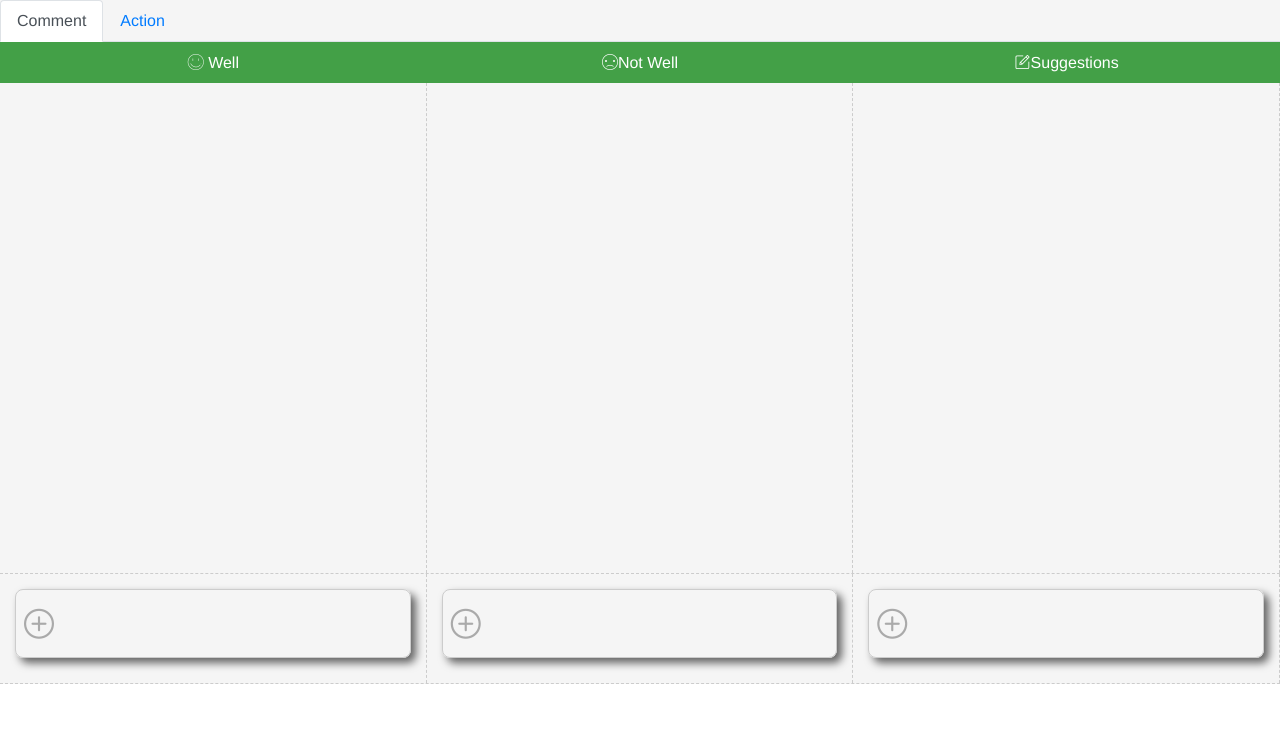
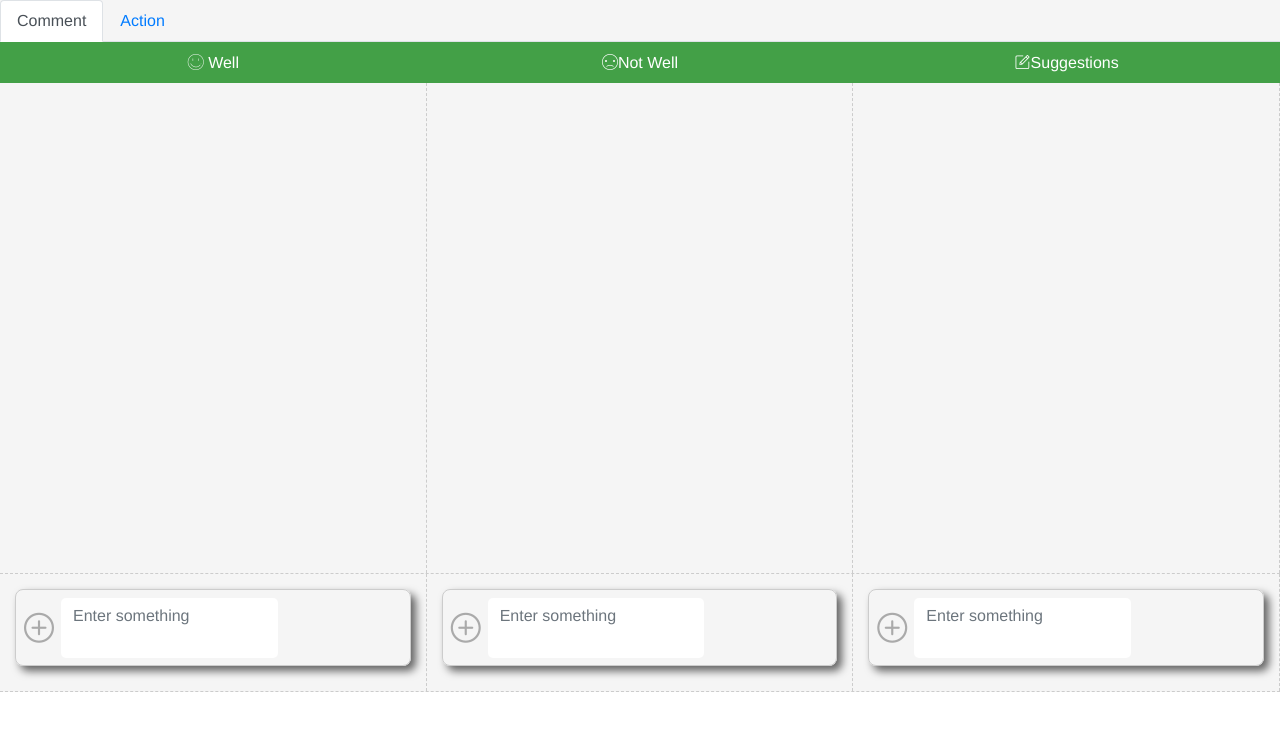
Before and after one commit to 1075551055/agile_retro_meeting_tool, a Vue app: page /#/ in a window 1280 px wide. Shown: the top 730 px of the page. Built offline with nearby package versions, Linux system fonts and the light colour scheme; what vue-uuid would draw is missing.

Commit message:
change contenteditable div to textarea & adjust comment store data structure & finished card drag/drop function
change contenteditable div to textarea & adjust comment store data structure & finished card drag/drop function

```diff
--- a/src/components/Comment.vue
+++ b/src/components/Comment.vue
@@ -27,47 +27,53 @@
       <b-row>
         <b-col class="summary-comment-col" :data-commenttype="commentType.well">
           <!-- bind commentId and commentContent, then tranfer to child component:CommentCard -->
-            <CommentCard v-show="$store.state.comment.wellComments.length != 0" v-for="(item) in $store.state.comment.wellComments" :key="item.id"
-            v-bind:commentId="item.id" v-bind:commentContent="item.content"></CommentCard>
+            <CommentCard v-show="wellComments.length != 0" v-for="(item) in wellComments" :key="item.id"
+            v-bind:commentId="item.id" v-bind:commentContent="item.content" v-bind:commentType="commentType.well"></CommentCard>
         </b-col>
         <b-col class="summary-comment-col" :data-commenttype="commentType.notWell">
-           <CommentCard v-show="$store.state.comment.notWellComments.length != 0" v-for="(item) in $store.state.comment.notWellComments" :key="item.id"
-            v-bind:commentId="item.id" v-bind:commentContent="item.content"></CommentCard>
+           <CommentCard v-show="notWellComments.length != 0" v-for="(item) in notWellComments" :key="item.id"
+            v-bind:commentId="item.id" v-bind:commentContent="item.content" v-bind:commentType="commentType.notWell"></CommentCard>
         </b-col>
         <b-col class="summary-comment-col" :data-commenttype="commentType.suggestion">
-           <CommentCard v-show="$store.state.comment.suggestionComments.length != 0" v-for="(item) in $store.state.comment.suggestionComments" :key="item.id"
-            v-bind:commentId="item.id" v-bind:commentContent="item.content"></CommentCard>
+           <CommentCard v-show="suggestionComments.length != 0" v-for="(item) in suggestionComments" :key="item.id"
+            v-bind:commentId="item.id" v-bind:commentContent="item.content" v-bind:commentType="commentType.suggestion"></CommentCard>
         </b-col>
       </b-row>
       <b-row>
         <b-col class="comment-col">
           <div class="fake-textarea" draggable="true">
             <a href class="iconfont icon-jiahao"></a>
-            <div
-              contenteditable="true"
+             <b-form-textarea
                      draggable="true"
-              :data-commenttype="commentType.well" @input="changeCommentData($event, commentType.well)"
-            >{{comment.wellComment}}</div>
+                     v-model="comment.wellComment"
+                     placeholder="Enter something"
+                     :rows="2"
+                     :max-rows="6" :data-commenttype="commentType.well" :data-dragged-area-type="draggedAreaType.fromInput">
+            </b-form-textarea>
           </div>
         </b-col>
         <b-col class="comment-col">
           <div class="fake-textarea" draggable="true">
             <a href class="iconfont icon-jiahao"></a>
-            <div
-              contenteditable="true"
+            <b-form-textarea
                      draggable="true"
-              :data-commenttype="commentType.notWell" @input="changeCommentData($event, commentType.notWell)"
-            ></div>
+                     v-model="comment.notWellComment"
+                     placeholder="Enter something"
+                     :rows="2"
+                     :max-rows="6" :data-commenttype="commentType.notWell" :data-dragged-area-type="draggedAreaType.fromInput">
+            </b-form-textarea>
           </div>
         </b-col>
         <b-col class="comment-col">
           <div class="fake-textarea" draggable="true">
             <a href class="iconfont icon-jiahao"></a>
-            <div
-              contenteditable="true"
+             <b-form-textarea
                      draggable="true"
-              :data-commenttype="commentType.suggestion" @input="changeCommentData($event, commentType.suggestion)"
-            ></div>
+                     v-model="comment.suggestionComment"
+                     placeholder="Enter something"
+                     :rows="2"
+                     :max-rows="6" :data-commenttype="commentType.suggestion" :data-dragged-area-type="draggedAreaType.fromInput">
+            </b-form-textarea>
           </div>
         </b-col>
       </b-row>
@@ -83,27 +89,38 @@ export default {
   data: function() {
     return {
       comment: constants.comment,
-      commentType: constants.commentType
+      commentType: constants.commentType,
+      draggedAreaType: constants.draggedAreaType
     };
   },
   components:{
     CommentCard
   },
-  methods: {
-    changeCommentData: function(event, commentType) {
-      // this.msg = event.target.innerText;
-      if(commentType === this.commentType.well){
-          this.comment.wellComment = event.target.innerText;
-      }
-      if(commentType === this.commentType.notWell){
-          this.comment.notWellComment = event.target.innerText;
-      }
-       if(commentType === this.commentType.suggestion){
-          this.comment.suggestionComment = event.target.innerText;
+  filters:{
+    wellComments(allComments){
+      return allComments.filter(item => item.commentType === constants.commentType.well);
+    },
+    notWellComments(allComments){
+      return allComments.filter(item => item.commentType === constants.commentType.notWell);
+    },
+    suggestionComments(allComments){
+      return allComments.filter(item => item.commentType === constants.commentType.suggestion);
     }
   },
+  computed:{
+    wellComments(){
+      return this.$store.state.comment.allComments.filter(item => item.commentType === constants.commentType.well);
+    },
+    notWellComments(){
+      return this.$store.state.comment.allComments.filter(item => item.commentType === constants.commentType.notWell);
+    },
+    suggestionComments(){
+      return this.$store.state.comment.allComments.filter(item => item.commentType === constants.commentType.suggestion);
+    }
+  },
+  methods: {
     setDragDrop: function() {
-      let fakeTextAreas = document.querySelectorAll(".fake-textarea > div");
+      let fakeTextAreas = document.querySelectorAll(".fake-textarea > textarea");
       [].forEach.call(fakeTextAreas, el => {
         let self = this;
         el.ondragstart = function(e) {
@@ -111,7 +128,8 @@ export default {
           e.dataTransfer.setData(
             "text/html",
             JSON.stringify({
-              commentType: e.target.dataset.commenttype
+              commentType: e.target.dataset.commenttype,
+              draggedAreaType: e.target.dataset.draggedAreaType
             })
           );
         };
@@ -139,24 +157,35 @@ export default {
             e.dataTransfer.getData("text/html")
           );
           let fakeCommentTextareaType = fakeCommentTextareaTypeJson.commentType;
+          let draggedAreaType = fakeCommentTextareaTypeJson.draggedAreaType;
+          let commentId = fakeCommentTextareaTypeJson.commentId;
           let droppedAreaType = e.target.dataset.commenttype;
           let payload = { commentType: droppedAreaType };
+          if(draggedAreaType === self.draggedAreaType.fromInput){
             if (fakeCommentTextareaType === self.commentType.well) {
              payload.commentContent = self.comment.wellComment;
-             // clear fake comment textarea data
-             self.comment.wellComment = '';
+              //clear data
+              self.comment.wellComment = "";
             }
             if (fakeCommentTextareaType === self.commentType.notWell) {
               payload.commentContent = self.comment.notWellComment;
-             // clear fake comment textarea data
-             self.comment.notWellComment = '';
+              //clear data
+              self.comment.notWellComment = "";
             }
             if (fakeCommentTextareaType === self.commentType.suggestion) {
               payload.commentContent = self.comment.suggestionComment;
-             // clear fake comment textarea data
-             self.comment.suggestionComment = '';
+              //clear data
+              self.comment.suggestionComment = "";
             }
             self.$store.dispatch('comment/addComment', payload);
+          }else if(draggedAreaType === self.draggedAreaType.fromCard){
+             let commentObj = self.$store.state.comment.allComments.filter(item => item.id === commentId)[0];
+             if(droppedAreaType !== commentObj.commentType){
+               self.$store.dispatch('comment/changeCommentType', {commentId, toCommentType:droppedAreaType})
+             }
+          }
+
+          // self.$store.dispatch('comment/addComment', payload);
 
         };
 
@@ -229,55 +258,6 @@ export default {
       // padding-right: 0;
       position: relative;
       overflow: auto;
-      .bottom {
-        position: absolute;
-        bottom: 0;
-        // css3 calc, gutter's padding is 15px
-        // width: calc(100% - 15px);
-        // width: -webkit-calc(100% - 15px);
-        // width: -moz-calc(100% - 15px);
-        // 100% is parent posistioned element content width + padding
-        width: 100%;
-        border-top: 1px dashed #ccc;
-        border-right: 1px dashed #ccc;
-        padding: 6px;
-        margin-left: -15px;
-        .fake-textarea {
-          border: 1px solid #ccc;
-          border-radius: 8px;
-          box-shadow: 5px 5px 8px rgba(0, 0, 0, 0.5);
-          // -webkit-user-modify: read-write-plaintext-only;
-          // min-height: 60px;
-          // max-height: 120px;
-          // overflow: auto;
-          // outline: none;
-          position: relative;
-          > div {
-            display: inline-block;
-            min-height: 60px;
-            max-height: 120px;
-            width: 100%;
-            height: 100%;
-            width: calc(100% - 45px);
-            width: -webkit-calc(100% - 45px);
-            width: -moz-calc(100% - 45px);
-            margin-left: 45px;
-            overflow: auto;
-            outline: none;
-            border: 1px solid red;
-          }
-          > a {
-            display: inline;
-            position: absolute;
-            top: 50%;
-            transform: translateY(-50%);
-            padding-left: 8px;
-            font-size: 30px;
-            color: #aaa;
-            text-decoration: none;
-          }
-        }
-      }
     }
     .comment-col {
       border-right: 1px dashed #ccc;
@@ -290,7 +270,7 @@ export default {
         margin-bottom: 25px;
         position: relative;
         max-width: 100%;
-        > div {
+        > textarea {
           display: inline-block;
           min-height: 60px;
           max-height: 120px;
@@ -302,7 +282,11 @@ export default {
           margin-left: 45px;
           overflow: auto;
           outline: none;
-          // border: 1px solid red;
+          // new code
+          border-radius: 5px;
+          resize: none;
+          border: 0;
+          margin-top: 8px;
         }
         > a {
           display: inline;
--- a/src/constants/index.js
+++ b/src/constants/index.js
@@ -8,5 +8,9 @@ export default {
         well: "well",
         notWell: "notWell",
         suggestion: 'suggestion'
+    },
+    draggedAreaType:{
+        fromInput: "fromInput",
+        fromCard: "fromCard"
     }
 }
--- a/src/store/modules/comment.js
+++ b/src/store/modules/comment.js
@@ -1,11 +1,12 @@
-import {SET_COMMENT} from '@/store/mutations.types'
+import {SET_COMMENT, SET_ALL_COMMENTS, CHANGE_COMMENT_TO_ANOTHER_COMMENTTYPE} from '@/store/mutations.types'
 import constants from '@/constants'
 import {uuid} from 'vue-uuid'
 //init state
 const state = {
-    wellComments:[],
-    notWellComments:[],
-    suggestionComments:[]
+    // wellComments:[],
+    // notWellComments:[],
+    // suggestionComments:[],
+    allComments:[]
 }
 
 // getters
@@ -15,28 +16,41 @@ const getters = {
 
 // mutations, only manage state data changed, no business logic
 const mutations = {
-    [SET_COMMENT](state, commentJson){
-        commentJson.commentStore.push({id: commentJson.id, content: commentJson.commentContent})
+    [SET_COMMENT](state, commentPayload){
+        // commentPayload.commentStore.push(commentPayload.commentObj);
+        state.allComments.push(commentPayload.commentObj);
+    },
+    // [SET_ALL_COMMENTS](state, payload){
+    //     state.allComments.push(payload.commentObj);
+    // },
+    [CHANGE_COMMENT_TO_ANOTHER_COMMENTTYPE](state, {commentId, toCommentType}){
+        state.allComments.filter(item => item.id === commentId)[0].commentType = toCommentType;
     }
 }
 
 // actions, business logic here
 const actions = {
     addComment({commit}, payload){
-        let commentJson = {
-            id: uuid.v1()
+        let commentPayload = {
+            // id: uuid.v1()
         };
-        if(payload.commentType === constants.commentType.well){
-            commentJson.commentStore = state.wellComments;
-        }
-        if(payload.commentType === constants.commentType.notWell){
-            commentJson.commentStore = state.notWellComments;
-        }
-        if(payload.commentType === constants.commentType.suggestion){
-            commentJson.commentStore = state.suggestionComments;
-        }
-        commentJson.commentContent = payload.commentContent;
-        commit(SET_COMMENT, commentJson);
+        // if(payload.commentType === constants.commentType.well){
+        //     commentPayload.commentStore = state.wellComments;
+        // }
+        // if(payload.commentType === constants.commentType.notWell){
+        //     commentPayload.commentStore = state.notWellComments;
+        // }
+        // if(payload.commentType === constants.commentType.suggestion){
+        //     commentPayload.commentStore = state.suggestionComments;
+        // }
+        let commentObj = {id: uuid.v1(), content: payload.commentContent, commentType: payload.commentType};
+        commentPayload.commentObj = commentObj;
+        commit(SET_COMMENT, commentPayload);
+        // commit(SET_ALL_COMMENTS, {commentObj});
+    },
+    changeCommentType({commit}, {commentId, toCommentType}){
+        commit(CHANGE_COMMENT_TO_ANOTHER_COMMENTTYPE, {commentId, toCommentType});
+        //ajax: update db
     }
 }
 
--- a/src/store/mutations.types.js
+++ b/src/store/mutations.types.js
@@ -1 +1,3 @@
 export const SET_COMMENT = 'setComment'
+export const SET_ALL_COMMENTS = 'setAllComments'
+export const CHANGE_COMMENT_TO_ANOTHER_COMMENTTYPE = 'changeCommentToAnotherCommentType'
```
Also changed, not shown: src/components/CommentCard.vue (+39 -7 lines). Lines whose indentation alone changed are shown as unchanged.
